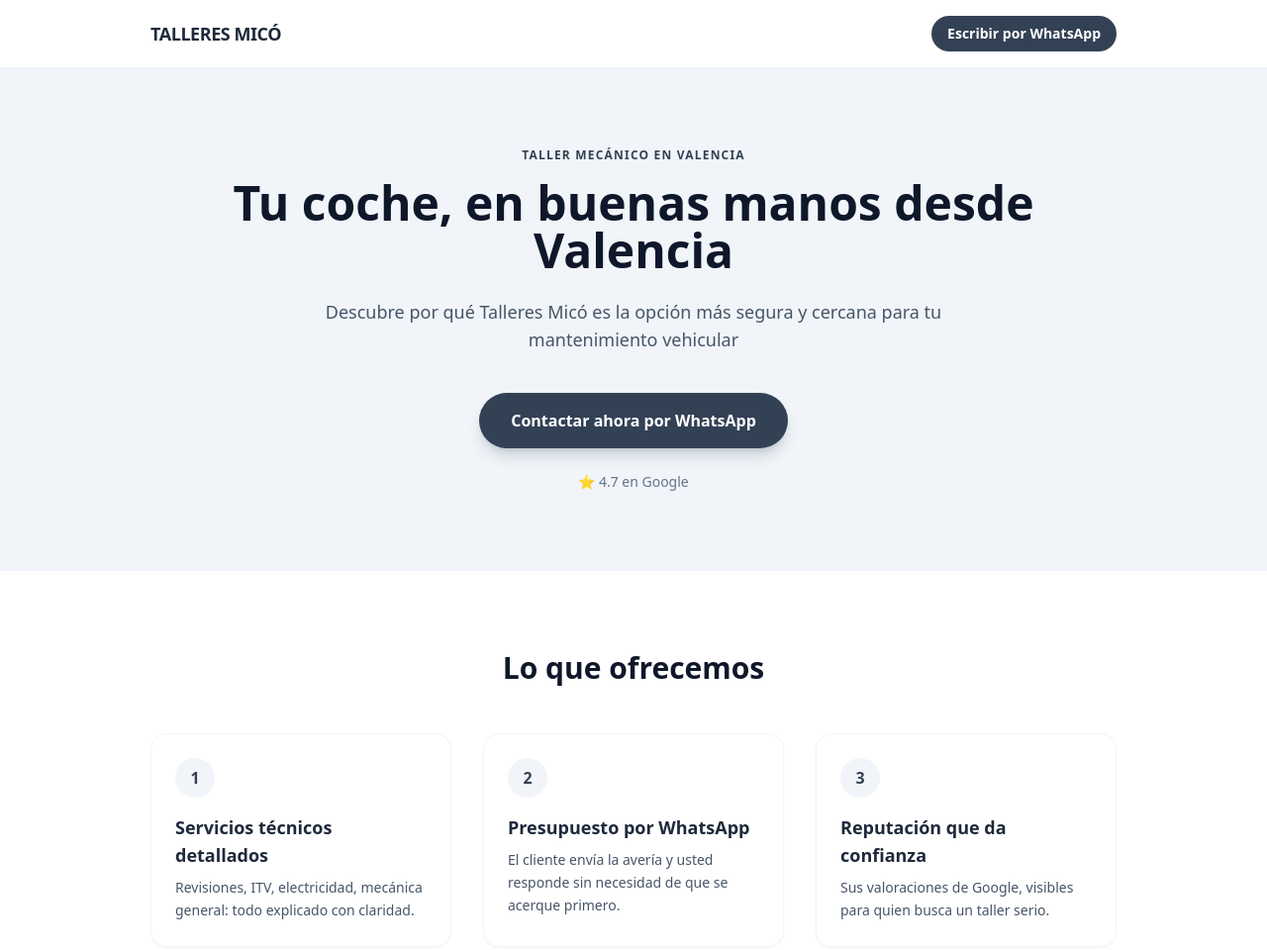
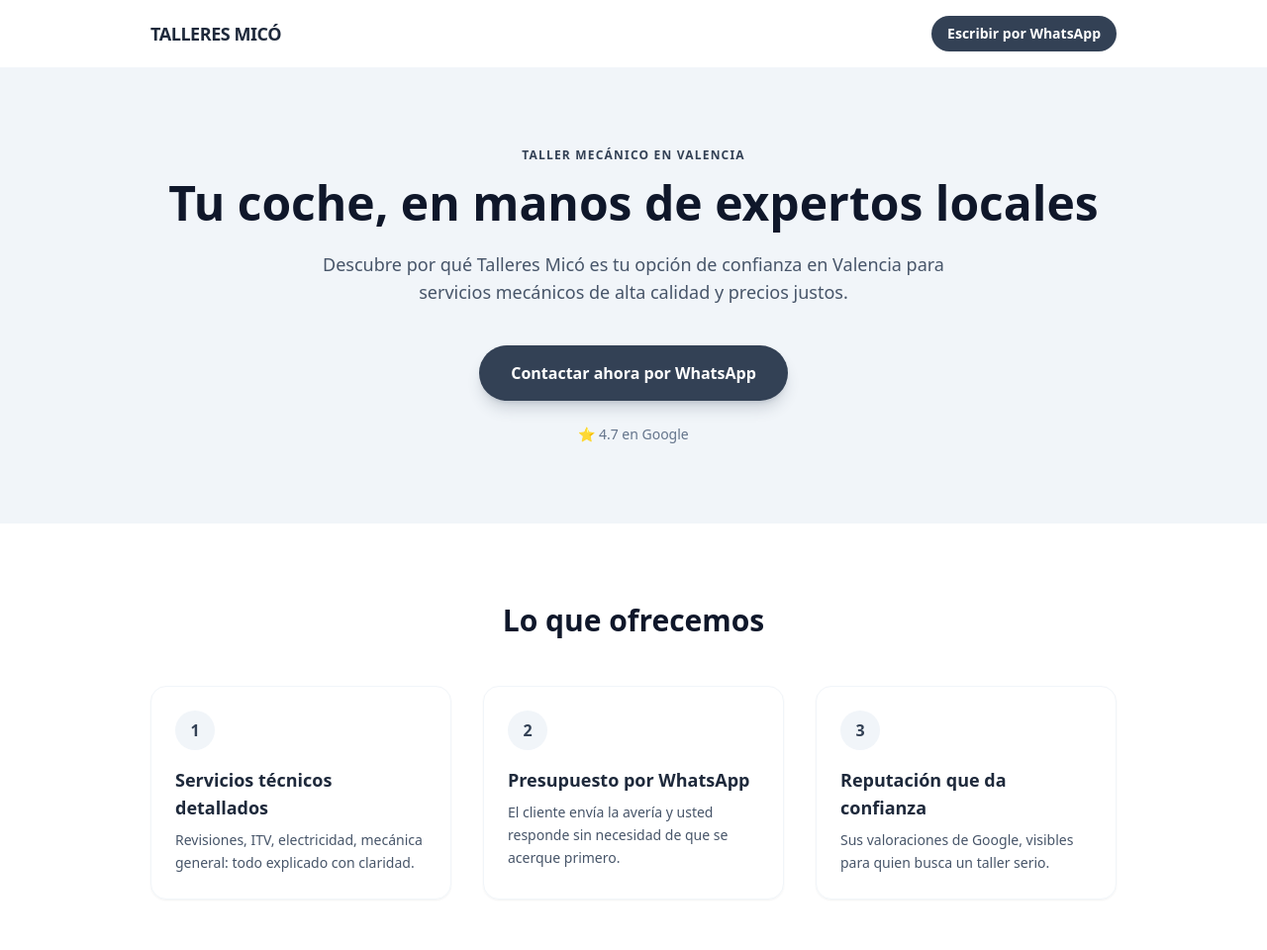
Before and after one commit to gustavo-pereira114/talleres-mico, a plain HTML site: page index.html in a window 1280 px wide. Shown: the top 960 px of the page at 99% size. Drawn offline with nearby package versions, Linux system fonts and the light colour scheme.

Commit message:
Actualiza index.html

```diff
--- a/index.html
+++ b/index.html
@@ -4,7 +4,7 @@
   <meta charset="UTF-8" />
   <meta name="viewport" content="width=device-width, initial-scale=1.0" />
   <title>TALLERES MICÓ | Taller mecánico en Valencia</title>
-  <meta name="description" content="Descubre por qué Talleres Micó es la opción más segura y cercana para tu mantenimiento vehicular" />
+  <meta name="description" content="Descubre por qué Talleres Micó es tu opción de confianza en Valencia para servicios mecánicos de alta calidad y precios justos." />
   <script src="https://cdn.tailwindcss.com"></script>
 </head>
 <body class="bg-white text-slate-800 antialiased">
@@ -25,10 +25,10 @@
     <div class="max-w-5xl mx-auto px-6 py-20 text-center">
       <p class="uppercase tracking-widest text-xs font-semibold text-slate-700 mb-4">Taller mecánico en Valencia</p>
       <h1 class="text-3xl sm:text-5xl font-extrabold leading-tight text-slate-900 mb-6">
-        Tu coche, en buenas manos desde Valencia
+        Tu coche, en manos de expertos locales
       </h1>
       <p class="text-base sm:text-lg text-slate-600 max-w-2xl mx-auto mb-10">
-        Descubre por qué Talleres Micó es la opción más segura y cercana para tu mantenimiento vehicular
+        Descubre por qué Talleres Micó es tu opción de confianza en Valencia para servicios mecánicos de alta calidad y precios justos.
       </p>
       <a href="https://wa.me/34963600946?text=Hola%2C%20necesito%20un%20presupuesto%20para%20mi%20coche." target="_blank" rel="noopener"
          class="inline-flex items-center gap-2 bg-slate-700 hover:bg-slate-800 text-white font-semibold px-8 py-4 rounded-full text-base shadow-lg shadow-slate-700/20 transition">
```
